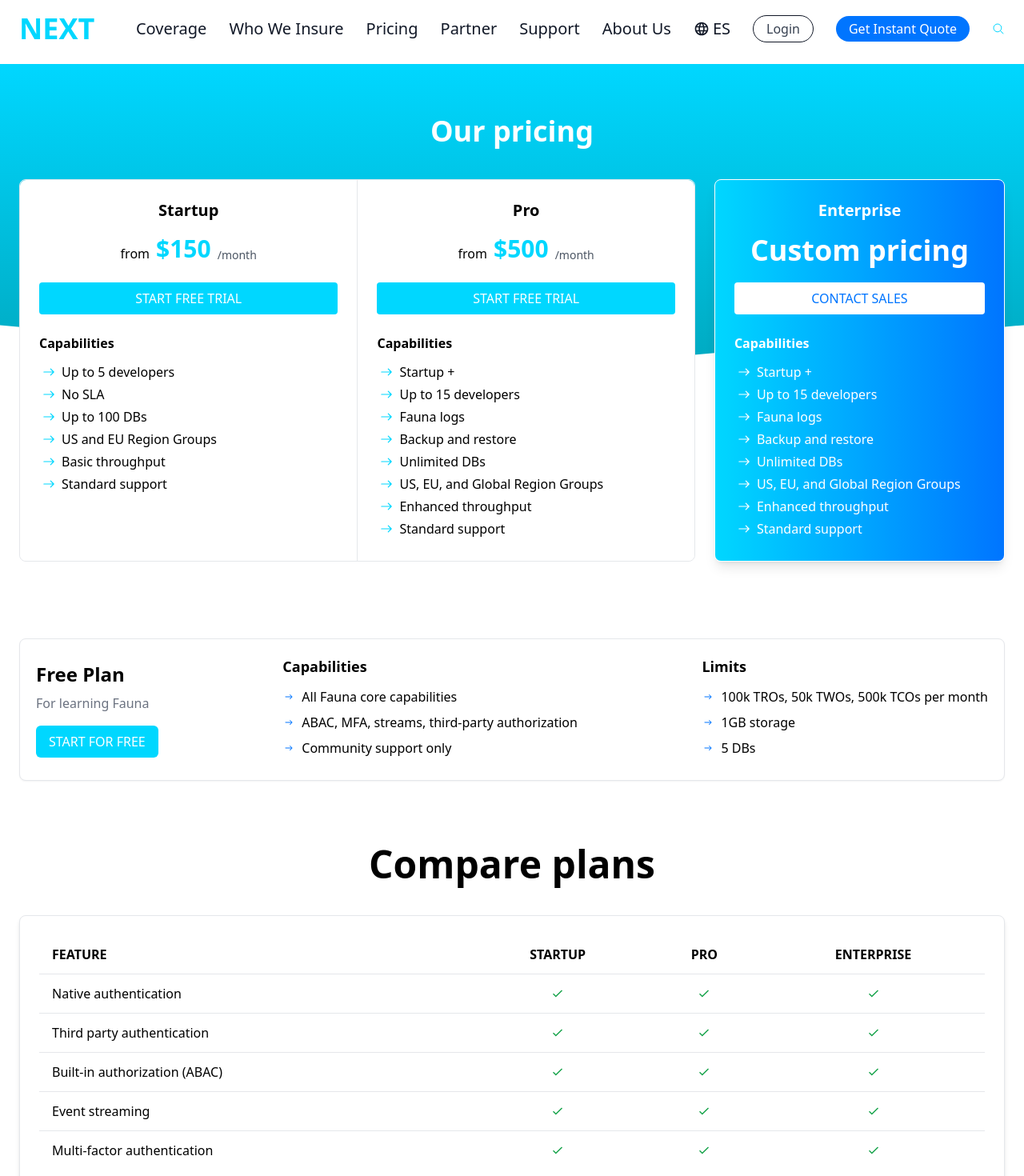
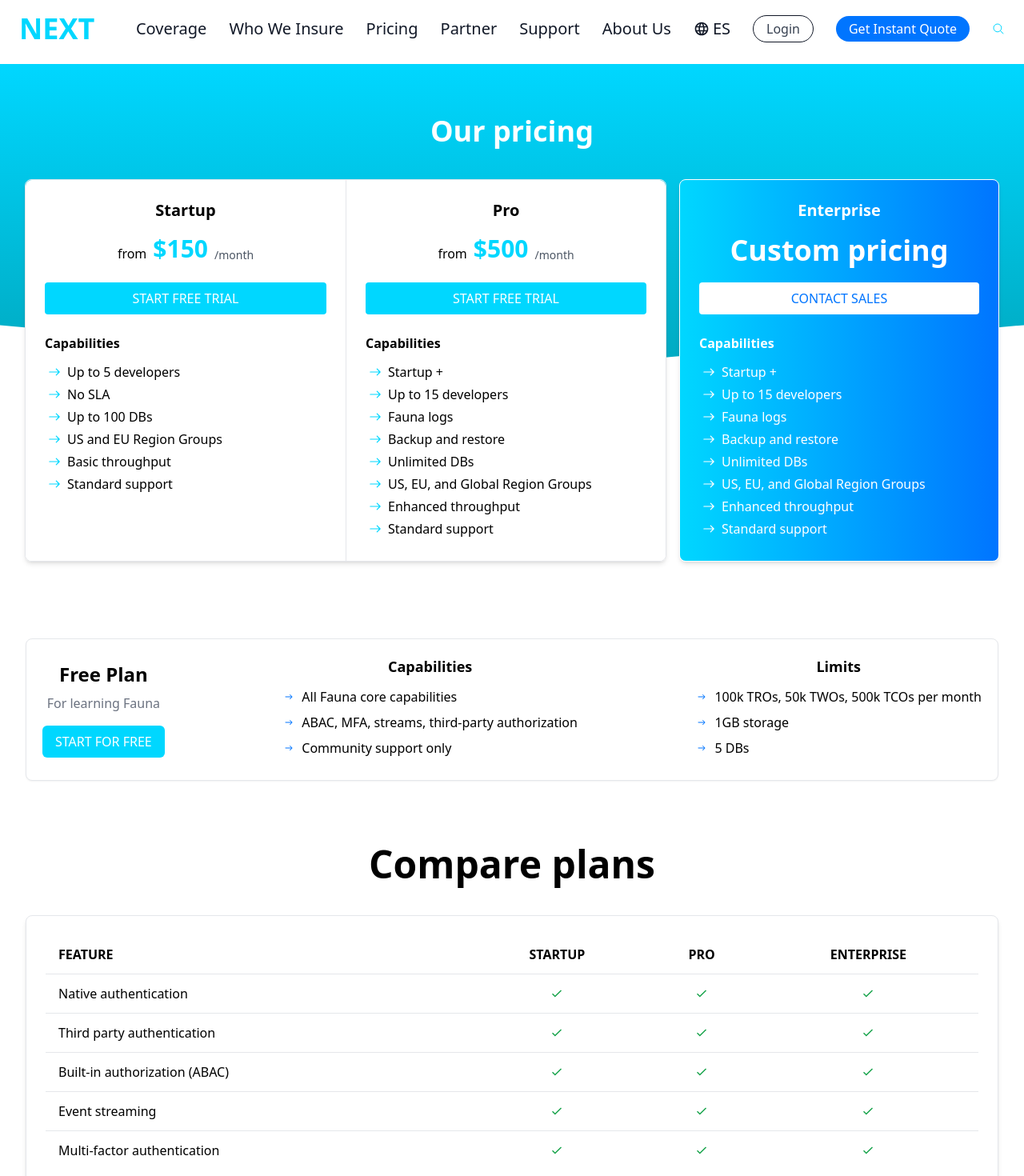
Before and after one commit to UMAR-78/NEXT-INSURANCE, a React (Vite) app: page /pricing in a window 1280 px wide. Shown: the top 1470 px of the page at 80% size. Built offline with nearby package versions, Linux system fonts and the light colour scheme.

Commit message:
Pricing section change

```diff
--- a/src/Components/PricingSection.tsx
+++ b/src/Components/PricingSection.tsx
@@ -11,7 +11,7 @@
     "Multi-factor authentication",
   ];
   return (
-    <div className=" relative max-w-screen-4xl mx-auto p-4 md:p-6 mt-5 md:mt-20 text-white">
+    <div className="relative max-w-screen-4xl mx-auto p-4 md:p-6 mt-5 md:mt-20 text-white">
       {/* Purple Background with Clipped Wave */}
       <div
         className="absolute -z-20 top-0 left-0 w-full h-96"
@@ -21,14 +21,13 @@
         }}
       ></div>
 
-      <div className="flex-col items-center justify-center">
       {/* Pricing Content Section */}
-        <div className="w-full z-10 mt-10 text-center ">
+      <div className="z-10 mt-10 text-center flex flex-col items-center justify-center">
         <h1 className="text-4xl font-bold">Our pricing</h1>
-          <div className="md:flex justify-center  mt-10 space-x-6">
-            <div className="flex border rounded-lg w-[70%] ">
+        <div className="md:flex justify-center mt-10 space-x-4">
+          <div className="flex border rounded-lg shadow-md">
             {/* Pricing Card 1 - Startup */}
-              <div className="w-1/2 bg-white text-black p-4 md:p-6 rounded-l-lg  ">
+            <div className="bg-white text-black p-4 md:p-6 rounded-l-lg w-[25rem]">
               <h2 className="text-xl font-semibold">Startup</h2>
               <span className="flex items-end gap-2 justify-center">
                 <p>from</p>
@@ -37,7 +36,7 @@
                 </p>
                 <p className="text-sm text-gray-600">/month</p>
               </span>
-                <button className="mt-6 bg-customLightBlue w-full text-white px-4 py-2 rounded ">
+              <button className="mt-6 bg-customLightBlue w-full text-white px-4 py-2 rounded">
                 START FREE TRIAL
               </button>
               <h6 className="font-semibold text-base text-left mt-6">
@@ -73,7 +72,7 @@
             </div>
 
             {/* Pricing Card 2 - Pro */}
-              <div className="w-1/2 bg-white text-black p-6 border-l rounded-r-lg ">
+            <div className="bg-white text-black p-6 border-l rounded-r-lg w-[25rem]">
               <h2 className="text-xl font-semibold">Pro</h2>
               <span className="flex items-end gap-2 justify-center">
                 <p>from</p>
@@ -89,7 +88,7 @@
               <h6 className="font-semibold text-base text-left mt-6">
                 Capabilities
               </h6>
-                <ul className="mt-3  text-left">
+              <ul className="mt-3 text-left">
                 <li className="mb-1 flex items-center gap-1 text-base">
                   <IoIosArrowRoundForward className="text-2xl text-customLightBlue" />{" "}
                   Startup +
@@ -114,11 +113,11 @@
                   <IoIosArrowRoundForward className="text-2xl text-customLightBlue" />{" "}
                   US, EU, and Global Region Groups
                 </li>
-                  <li className=" mb-1 flex items-center gap-1 text-base">
+                <li className="mb-1 flex items-center gap-1 text-base">
                   <IoIosArrowRoundForward className="text-2xl text-customLightBlue" />{" "}
                   Enhanced throughput
                 </li>
-                  <li className=" mb-1 flex items-center gap-1 text-base">
+                <li className="mb-1 flex items-center gap-1 text-base">
                   <IoIosArrowRoundForward className="text-2xl text-customLightBlue" />{" "}
                   Standard support
                 </li>
@@ -127,7 +126,7 @@
           </div>
 
           {/* Pricing Card 3 - Enterprise */}
-            <div className="w-[30%] bg-gradient-to-r from-customLightBlue to-customBlue text-white p-6 rounded-lg shadow-lg  border border-white">
+          <div className="shadow-md bg-gradient-to-r  from-customLightBlue to-customBlue text-white p-6 rounded-lg  border border-white w-[25rem]">
             <h2 className="text-xl font-semibold">Enterprise</h2>
             <p className="mt-4 text-4xl font-bold">Custom pricing</p>
             <button className="mt-5 w-full bg-white text-customBlue px-4 py-2 rounded hover:opacity-90 transition-opacity">
@@ -136,14 +135,14 @@
             <h6 className="font-semibold text-base text-left mt-6">
               Capabilities
             </h6>
-              <ul className="mt-3  text-left">
+            <ul className="mt-3 text-left">
               <li className="mb-1 flex items-center gap-1 text-base">
                 <IoIosArrowRoundForward className="text-2xl text-white" />{" "}
                 Startup +
               </li>
               <li className="mb-1 flex items-center gap-1 text-base ">
-                  <IoIosArrowRoundForward className="text-2xl text-white" /> Up
-                  to 15 developers
+                <IoIosArrowRoundForward className="text-2xl text-white" /> Up to
+                15 developers
               </li>
               <li className="mb-1 flex items-center gap-1 text-base">
                 <IoIosArrowRoundForward className="text-2xl text-white" />
@@ -161,50 +160,48 @@
                 <IoIosArrowRoundForward className="text-2xl text-white" /> US,
                 EU, and Global Region Groups
               </li>
-                <li className=" mb-1 flex items-center gap-1 text-base">
+              <li className="mb-1 flex items-center gap-1 text-base">
                 <IoIosArrowRoundForward className="text-2xl text-white" />{" "}
                 Enhanced throughput
               </li>
-                <li className=" mb-1 flex items-center gap-1 text-base">
+              <li className="mb-1 flex items-center gap-1 text-base">
                 <IoIosArrowRoundForward className="text-2xl text-white" />{" "}
                 Standard support
               </li>
             </ul>
           </div>
         </div>
-        </div>
-
-
+        <div className=" w-[75rem] flex flex-col items-center justify-center ">
         {/* ---Free plan section--- */}
-      <div className="bg-white text-black border rounded-lg p-5  mt-24 shadow-sm">
+        <div className="w-[76rem] bg-white text-black border rounded-lg p-5 mt-24 shadow-sm">
           <div className="flex flex-col md:flex-row md:justify-between items-center">
-          <div className="flex flex-col ">
+            <div className="flex flex-col">
               <h2 className="text-2xl font-bold">Free Plan</h2>
               <p className="mt-2 text-gray-500">For learning Fauna</p>
-            <button className="mt-4 bg-customLightBlue text-white px-4 py-2 rounded-md ">
+              <button className="mt-4 bg-customLightBlue text-white px-4 py-2 rounded-md">
                 START FOR FREE
               </button>
             </div>
 
-          <div className="flex flex-col  mt-6 md:mt-0">
+            <div className="flex flex-col mt-6 md:mt-0">
               <h6 className="font-semibold text-lg">Capabilities</h6>
               <ul className="mt-3">
                 <li className="mb-2 flex items-center gap-2">
-                <IoIosArrowRoundForward className="text-customBlue" /> All Fauna
-                core capabilities
+                  <IoIosArrowRoundForward className="text-customBlue" /> All
+                  Fauna core capabilities
                 </li>
                 <li className="mb-2 flex items-center gap-2">
                   <IoIosArrowRoundForward className="text-customBlue" /> ABAC,
                   MFA, streams, third-party authorization
                 </li>
                 <li className="mb-2 flex items-center gap-2">
-                <IoIosArrowRoundForward className="text-customBlue" /> Community
-                support only
+                  <IoIosArrowRoundForward className="text-customBlue" />{" "}
+                  Community support only
                 </li>
               </ul>
             </div>
 
-          <div className="flex flex-col  mt-6 md:mt-0">
+            <div className="flex flex-col mt-6 md:mt-0">
               <h6 className="font-semibold text-lg">Limits</h6>
               <ul className="mt-3">
                 <li className="mb-2 flex items-center gap-2">
@@ -220,11 +217,10 @@
                 </li>
               </ul>
             </div>
-
           </div>
         </div>
         {/* comparison section */}
-       <div>
+        <div className="w-[76rem]">
           <h2 className="text-5xl font-semibold text-black mt-20 text-center">
             Compare plans
           </h2>
@@ -265,6 +261,8 @@
         </div>
       </div>
       </div>
+
+    </div>
   );
 };
 
```
Lines whose indentation alone changed are shown as unchanged.
